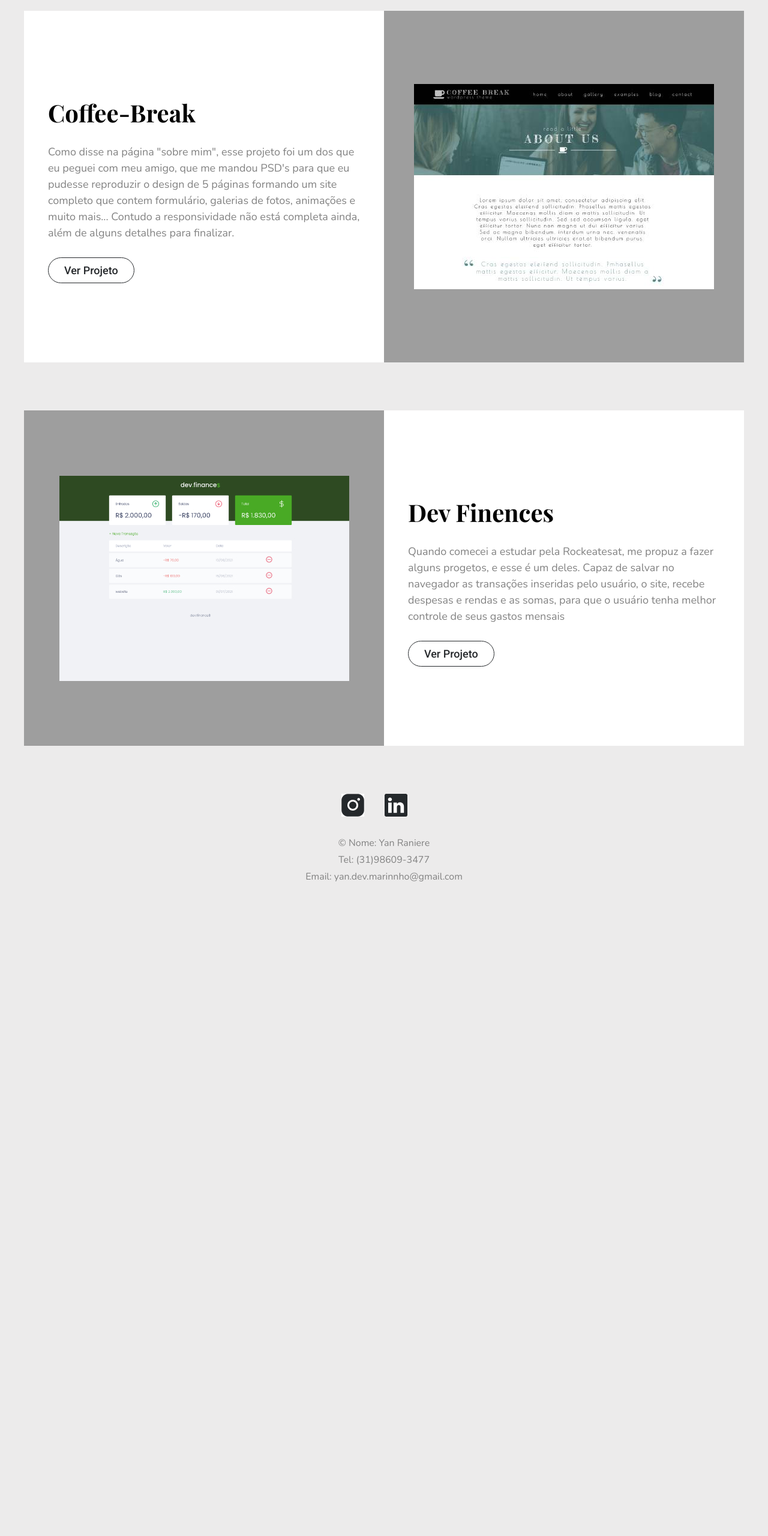
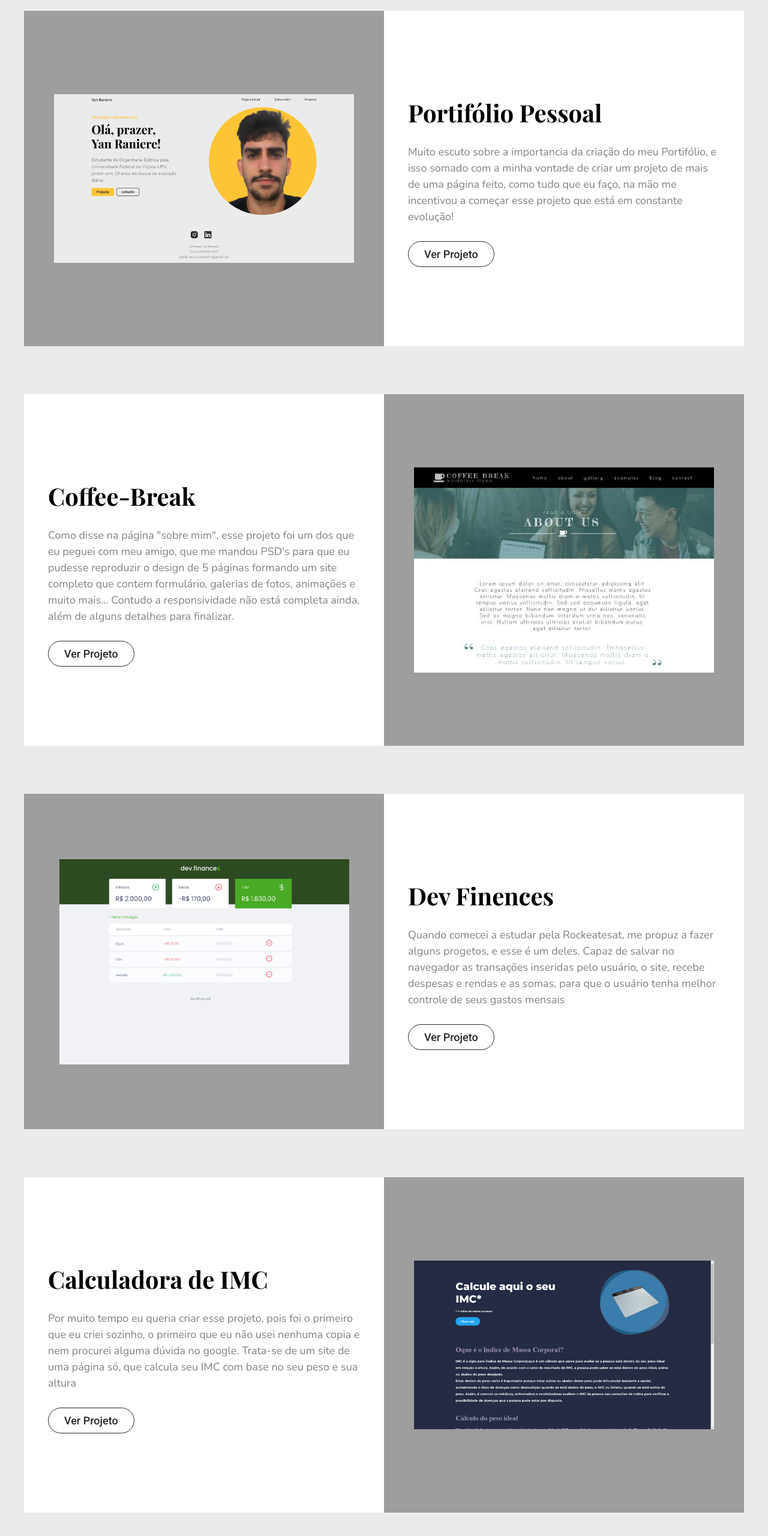
Before and after one commit to Yan-Raniere/Portfolio, a plain HTML site: page projects.html in a window 1280 px wide. Shown: the part 216-2776 px from the top of the page at 60% size. Before the commit the page ends 1708 px from the top, so only its background shows below. Drawn offline with nearby package versions, Linux system fonts and the light colour scheme.

Commit message:
portfólio changes

```diff
--- a/projects.html
+++ b/projects.html
@@ -44,6 +44,32 @@
 
                 <h2>Projetos</h2>
                 <div class="line"></div>
+
+                <div class="project">
+
+                    <div class="project-img">
+
+                        <img src="/images/portfólio.jpg" alt="">
+
+                    </div>
+
+                    <div class="project-text">
+
+                        <div class="inside-left">
+
+                            <h2>Portifólio Pessoal</h2>
+
+                            <p>
+                                Muito escuto sobre a importancia da criação do meu Portifólio, e isso somado com a minha vontade de criar um projeto de mais de uma página feito, como tudo que eu faço, na mão me incentivou a começar esse projeto que está em constante evolução!
+                            </p>
+
+                            <a href="index.html" target="_blank">Ver Projeto</a>
+
+                        </div>
+
+                    </div>
+                </div>
+
 
                 <div class="project">
 
@@ -103,6 +129,60 @@
 
                 </div>
 
+                <div class="project">
+
+                    <div class="project-text">
+
+                        <div class="inside-left">
+
+                            <h2>Calculadora de IMC</h2>
+
+                            <p>
+                                Por muito tempo eu queria criar esse projeto, pois foi o primeiro que eu criei sozinho, o primeiro que eu não usei nenhuma copia e nem procurei alguma dúvida no google. Trata-se de um site de uma página só, que calcula seu IMC com base no seu peso e sua altura
+                            </p>
+
+                            <a href="https://loving-wescoff-07c807.netlify.app/" target="_blank">Ver Projeto</a>
+
+                        </div>
+
+                    </div>
+
+                    <div class="project-img">
+
+                        <img src="/images/calc_imc.jpg" alt="">
+
+                    </div>
+
+
+                </div>
+
+                <div class="project">
+
+                    <div class="project-img">
+
+                        <img src="/images/landing_page .jpg" alt="">
+
+                    </div>
+
+                    <div class="project-text">
+
+                        <div class="inside-left">
+
+                            <h2>LandingPages</h2>
+
+                            <p>
+                                Por um tempo fiquei ajudando uma galera que tinha uma start up e que me pediram pra criar uma
+                                landing page pro trabalho deles, e acabei ajudando eles, e o resultado foi esse!
+                            </p>
+
+                            <a href="https://trusting-heisenberg-e6e403.netlify.app/" target="_blank">Ver Projeto</a>
+
+                        </div>
+
+                    </div>
+
+                </div>
+
             </div>
             <footer>
 
@@ -113,7 +193,11 @@
                             src="images/linkedin.jpg" alt="Linkedin" class="mid-picture"></a>
                 </div>
 
-                <div class="last-text"><p>&copy; Nome: Yan Raniere</p>  <p class="mid-last">Tel: (31)98609-3477</p> <p>Email: yan.dev.marinnho@gmail.com</p></div>
+                <div class="last-text">
+                    <p>&copy; Nome: Yan Raniere</p>
+                    <p class="mid-last">Tel: (31)98609-3477</p>
+                    <p>Email: yan.dev.marinnho@gmail.com</p>
+                </div>
             </footer>
 
         </section>
```
Also changed, not shown: about.html (+1 -1 lines), index.html (+1 -1 lines), images/calc_imc.jpg (added), images/landing_page .jpg (added), images/portfólio.jpg (added).
